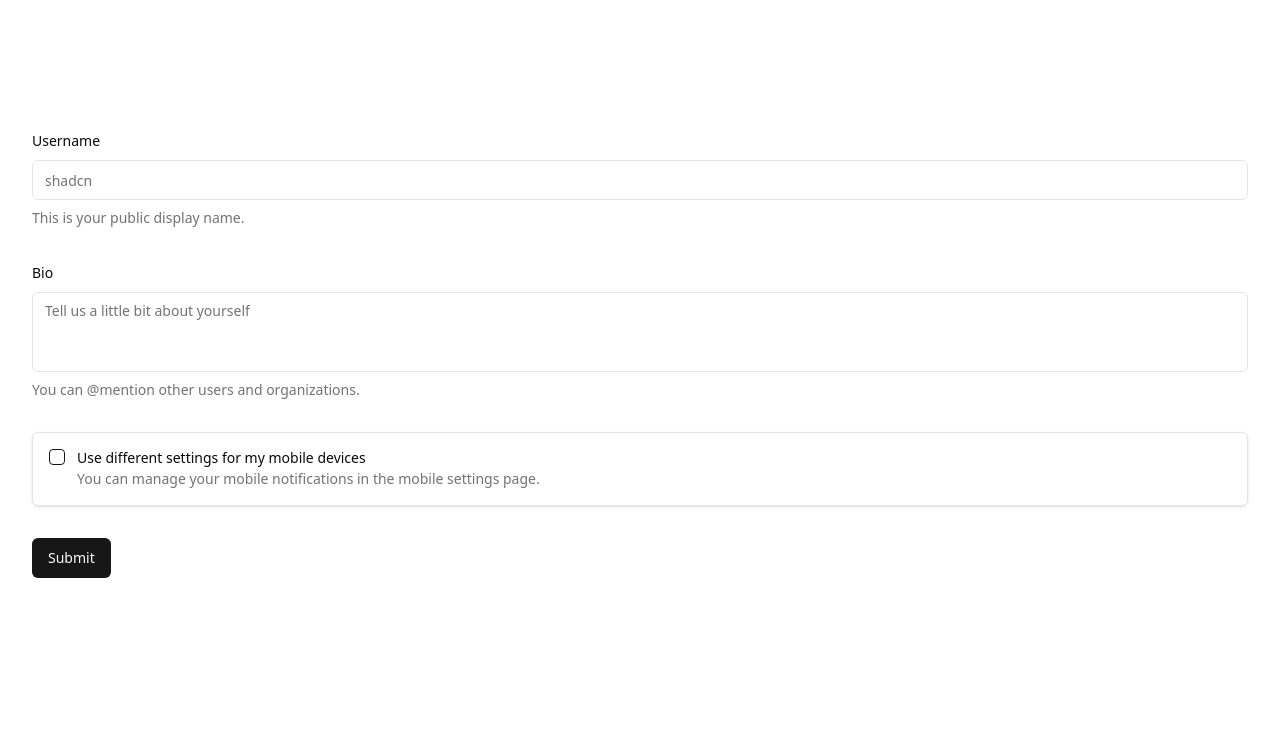
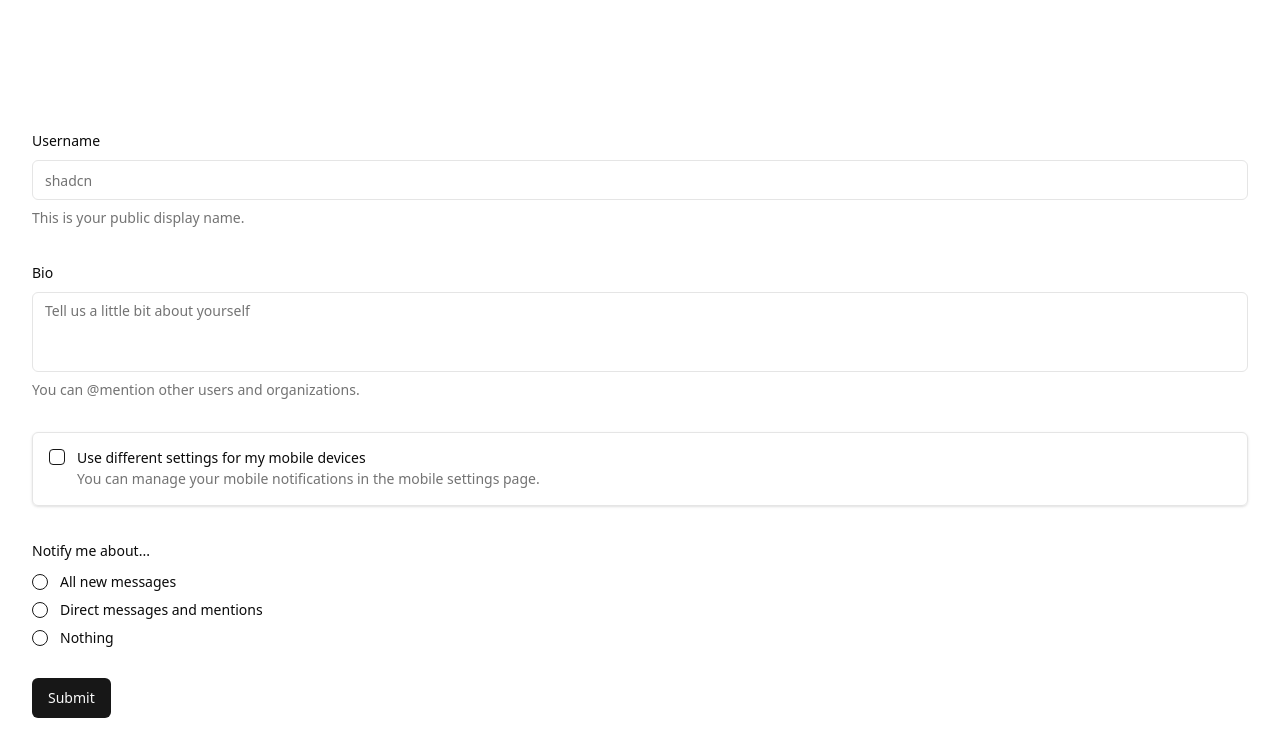
Before and after one commit to Nexters/daily-phrase-web, a React app in the folder packages/back-office/: page / in a window 1280 px wide. Built offline with nearby package versions, Linux system fonts and the light colour scheme.

Commit message:
chore: shadcn-ui radio-group

```diff
--- a/packages/back-office/package.json
+++ b/packages/back-office/package.json
@@ -12,6 +12,7 @@
     "@hookform/resolvers": "^3.3.4",
     "@radix-ui/react-checkbox": "^1.0.4",
     "@radix-ui/react-label": "^2.0.2",
+    "@radix-ui/react-radio-group": "^1.1.3",
     "@radix-ui/react-slot": "^1.0.2",
     "class-variance-authority": "^0.7.0",
     "clsx": "^2.1.0",
--- a/packages/back-office/src/components/form-example.tsx
+++ b/packages/back-office/src/components/form-example.tsx
@@ -1,6 +1,7 @@
 // @see https://ui.shadcn.com/docs/components/form
 'use client';
 
+import Link from 'next/link';
 import { zodResolver } from '@hookform/resolvers/zod';
 import { useForm } from 'react-hook-form';
 import * as z from 'zod';
@@ -16,9 +17,9 @@ import {
   FormMessage,
 } from '~/components/ui/form';
 import { Input } from '~/components/ui/input';
-import { Textarea } from './ui/textarea';
-import { Checkbox } from './ui/checkbox';
-import Link from 'next/link';
+import { Textarea } from '~/components/ui/textarea';
+import { Checkbox } from '~/components/ui/checkbox';
+import { RadioGroup, RadioGroupItem } from '~/components/ui/radio-group';
 
 const formSchema = z.object({
   username: z.string().min(2, {
@@ -33,6 +34,9 @@ const formSchema = z.object({
       message: 'Bio must not be longer than 30 characters.',
     }),
   mobile: z.boolean().default(false).optional(),
+  type: z.enum(['all', 'mentions', 'none'], {
+    required_error: 'You need to select a notification type.',
+  }),
 });
 
 export function ProfileForm() {
@@ -107,6 +111,42 @@ export function ProfileForm() {
             </FormItem>
           )}
         />
+        <FormField
+          control={form.control}
+          name='type'
+          render={({ field }) => (
+            <FormItem className='space-y-3'>
+              <FormLabel>Notify me about...</FormLabel>
+              <FormControl>
+                <RadioGroup
+                  onValueChange={field.onChange}
+                  defaultValue={field.value}
+                  className='flex flex-col space-y-1'
+                >
+                  <FormItem className='flex items-center space-x-3 space-y-0'>
+                    <FormControl>
+                      <RadioGroupItem value='all' />
+                    </FormControl>
+                    <FormLabel className='font-normal'>All new messages</FormLabel>
+                  </FormItem>
+                  <FormItem className='flex items-center space-x-3 space-y-0'>
+                    <FormControl>
+                      <RadioGroupItem value='mentions' />
+                    </FormControl>
+                    <FormLabel className='font-normal'>Direct messages and mentions</FormLabel>
+                  </FormItem>
+                  <FormItem className='flex items-center space-x-3 space-y-0'>
+                    <FormControl>
+                      <RadioGroupItem value='none' />
+                    </FormControl>
+                    <FormLabel className='font-normal'>Nothing</FormLabel>
+                  </FormItem>
+                </RadioGroup>
+              </FormControl>
+              <FormMessage />
+            </FormItem>
+          )}
+        />
         <Button type='submit'>Submit</Button>
       </form>
     </Form>
--- /dev/null
+++ b/packages/back-office/src/components/ui/radio-group.tsx
@@ -0,0 +1,44 @@
+"use client"
+
+import * as React from "react"
+import * as RadioGroupPrimitive from "@radix-ui/react-radio-group"
+import { Circle } from "lucide-react"
+
+import { cn } from "src/libs/utils"
+
+const RadioGroup = React.forwardRef<
+  React.ElementRef<typeof RadioGroupPrimitive.Root>,
+  React.ComponentPropsWithoutRef<typeof RadioGroupPrimitive.Root>
+>(({ className, ...props }, ref) => {
+  return (
+    <RadioGroupPrimitive.Root
+      className={cn("grid gap-2", className)}
+      {...props}
+      ref={ref}
+    />
+  )
+})
+RadioGroup.displayName = RadioGroupPrimitive.Root.displayName
+
+const RadioGroupItem = React.forwardRef<
+  React.ElementRef<typeof RadioGroupPrimitive.Item>,
+  React.ComponentPropsWithoutRef<typeof RadioGroupPrimitive.Item>
+>(({ className, ...props }, ref) => {
+  return (
+    <RadioGroupPrimitive.Item
+      ref={ref}
+      className={cn(
+        "aspect-square h-4 w-4 rounded-full border border-primary text-primary ring-offset-background focus:outline-none focus-visible:ring-2 focus-visible:ring-ring focus-visible:ring-offset-2 disabled:cursor-not-allowed disabled:opacity-50",
+        className
+      )}
+      {...props}
+    >
+      <RadioGroupPrimitive.Indicator className="flex items-center justify-center">
+        <Circle className="h-2.5 w-2.5 fill-current text-current" />
+      </RadioGroupPrimitive.Indicator>
+    </RadioGroupPrimitive.Item>
+  )
+})
+RadioGroupItem.displayName = RadioGroupPrimitive.Item.displayName
+
+export { RadioGroup, RadioGroupItem }
```
Also changed, not shown: pnpm-lock.yaml.
